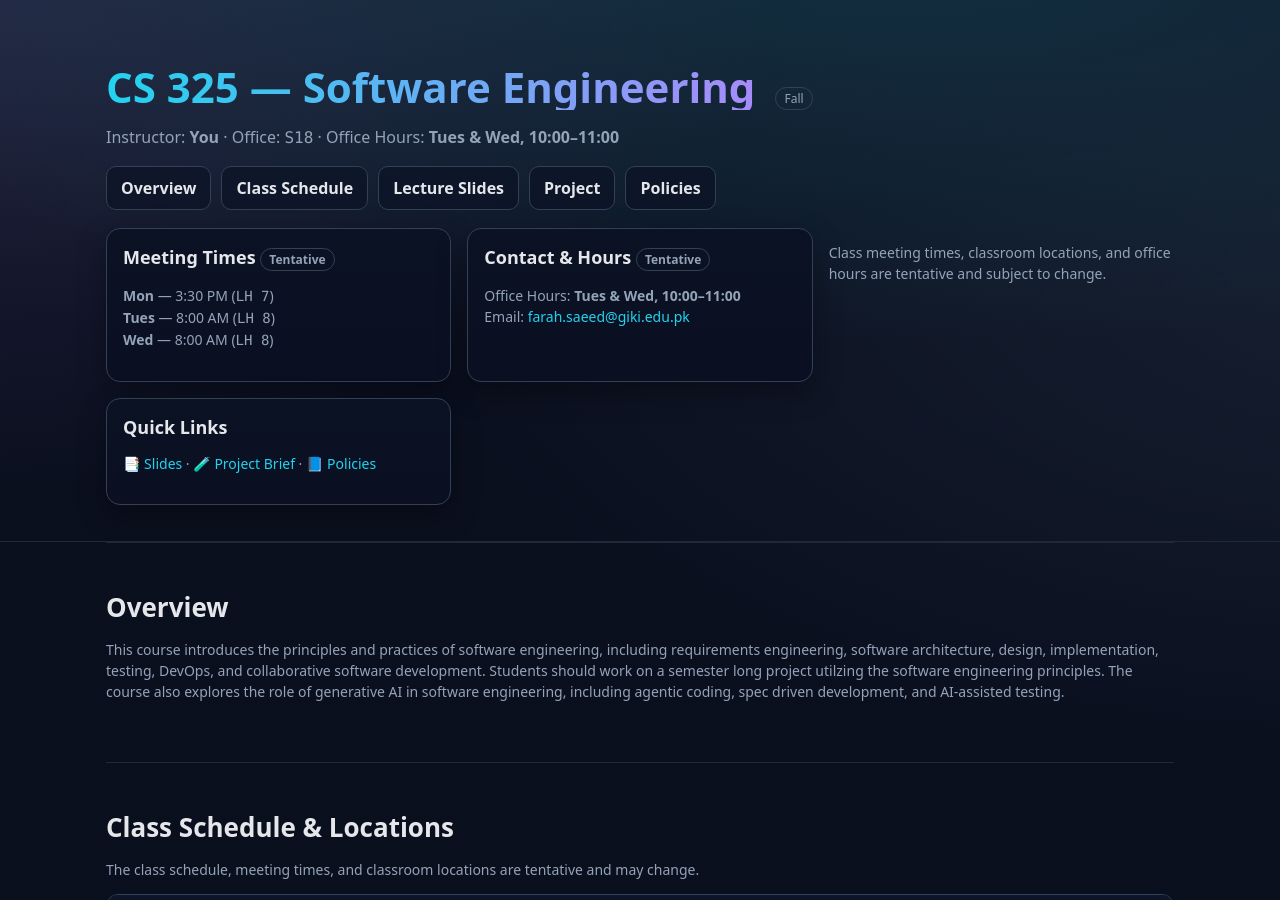
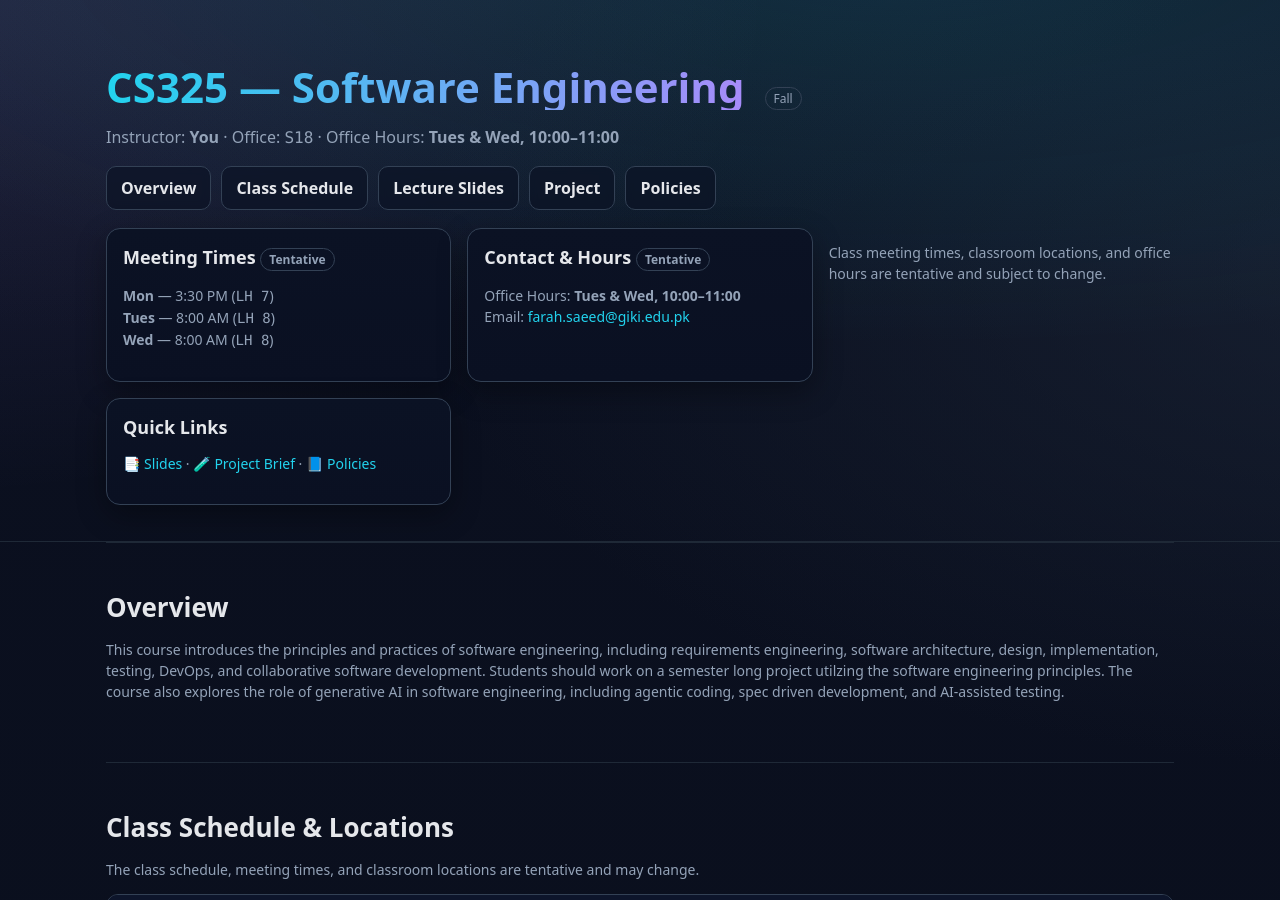
Before and after one commit to FarahSaeed/FarahSaeed.github.io, a Jekyll site: the page courses/fall26_cs325.html, which Jekyll copies as it is, in a window 1280 px wide and 900 px high. Built offline with Jekyll 4.4.1, drawn with Linux system fonts in a browser that asks for light colours.

Commit message:
Update fall26_cs325.html

```diff
--- a/courses/fall26_cs325.html
+++ b/courses/fall26_cs325.html
@@ -3,8 +3,8 @@
 <head>
   <meta charset="utf-8" />
   <meta name="viewport" content="width=device-width,initial-scale=1" />
-  <title>CS 325 — Software Engineering (Fall 2026)</title>
-  <meta name="description" content="Course website for CS 331: Software Engineering" />
+  <title>CS325 — Software Engineering (Fall 2026)</title>
+  <meta name="description" content="Course website for CS325: Software Engineering" />
   <style>
     :root{
       --bg:#0f172a;        /* slate-900 */
@@ -93,7 +93,7 @@
 <header>
   <div class="wrap">
     <div class="title">
-      <h1>CS 325 — Software Engineering</h1>
+      <h1>CS325 — Software Engineering</h1>
       <span class="chip">Fall</span>
     </div>
     <p class="subtitle">Instructor: <strong>You</strong> &middot; Office: <span class="mono">S18</span> &middot; Office Hours: <strong>Tues & Wed, 10:00–11:00</strong></p>
```
